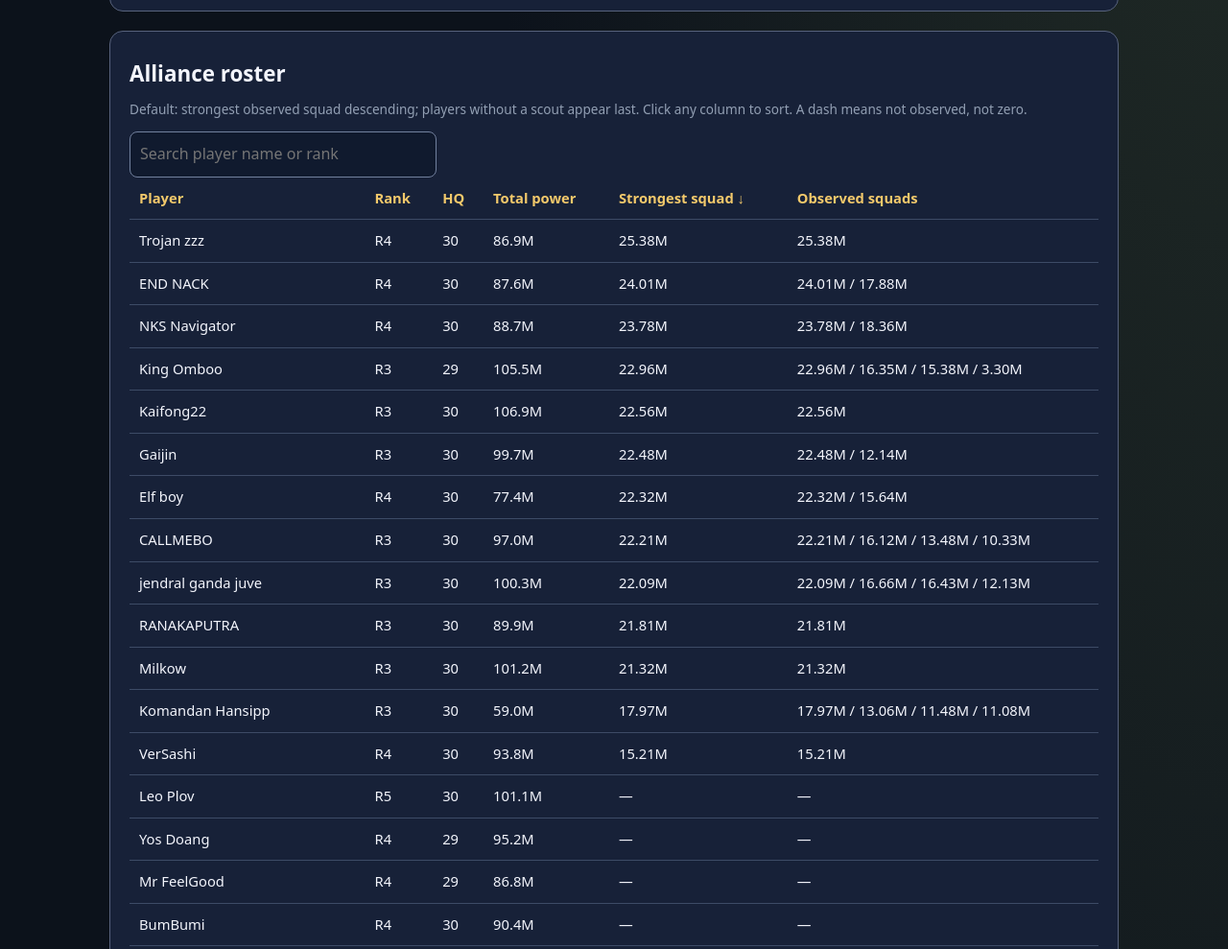
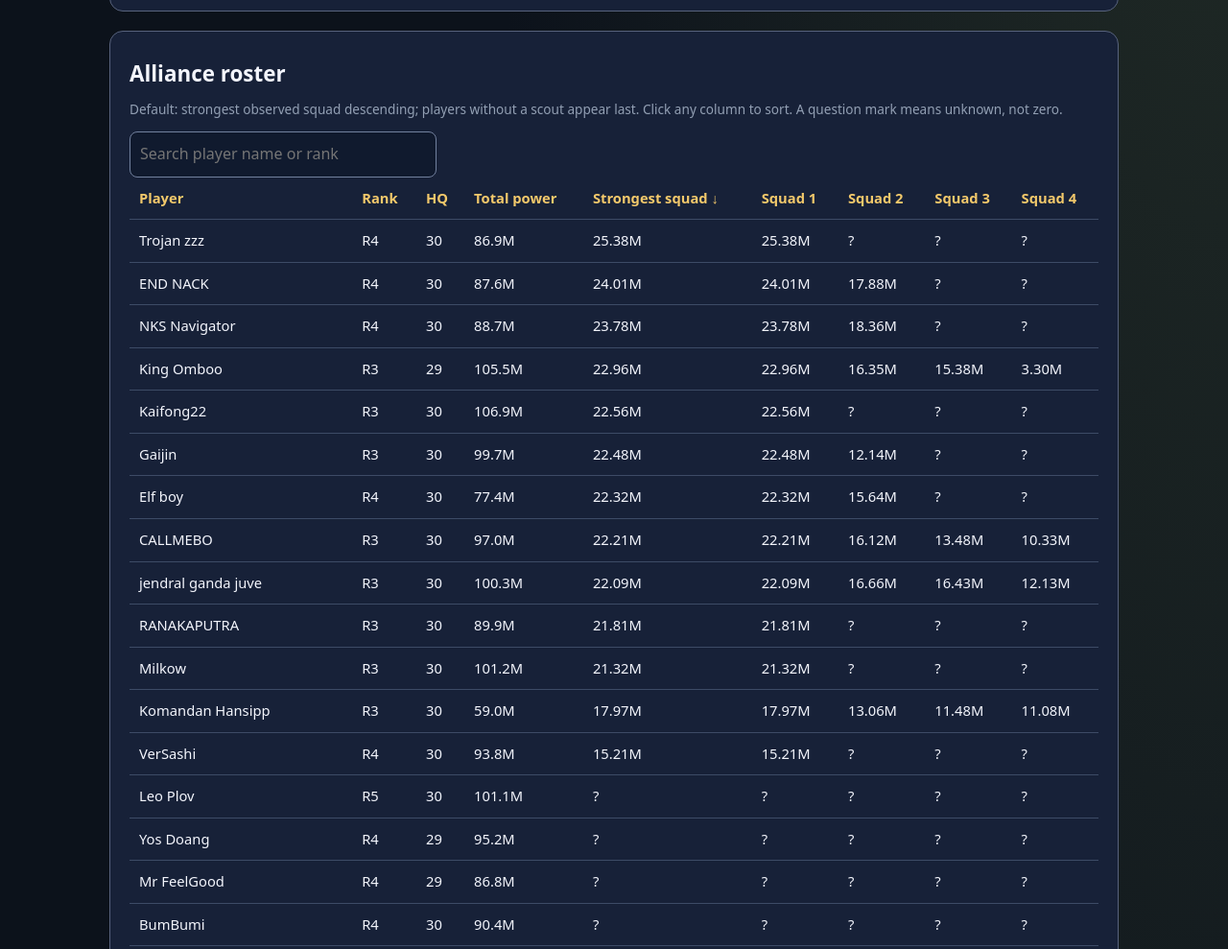
Before and after one commit to bornin1984/klzn-last-war-tools, a website: page strike-files/index.html in a window 1280 px wide. Shown: the part 995-1984 px from the top of the page at 96% size. Drawn offline with Linux system fonts and the light colour scheme.

Commit message:
Show individual squad columns with question marks for unknown values

```diff
--- a/strike-files/index.html
+++ b/strike-files/index.html
@@ -10,10 +10,10 @@ section{border:1px solid #57627c;border-radius:14px;padding:20px;margin:20px 0;b
 <main><nav><a href="../gold-zombies/">Gold Zombies</a><a class="active" href="./">Strike Files</a></nav><div class="eyebrow">KLZN / ENEMY INTELLIGENCE</div><h1>Strike Files</h1><p class="muted">Scouting intelligence. Squad power belongs to the player who owns the formation, including reinforcements seen elsewhere.</p>
 <section><div class="eyebrow">SERVER 2247 · ROnE</div><h2>RiseAsOne</h2><div class="stats" id="stats"></div></section>
 <section><h2>HQ distribution</h2><p class="muted">All alliance members · count and percentage</p><div class="chart"><canvas id="pie" width="280" height="280" aria-label="HQ level distribution pie chart" role="img"></canvas><div id="legend" class="legend"></div></div></section>
-<section><h2>Alliance roster</h2><p class="note">Default: strongest observed squad descending; players without a scout appear last. Click any column to sort. A dash means not observed, not zero.</p><input id="filter" placeholder="Search player name or rank" aria-label="Search players"><div class="tablewrap"><table><thead><tr><th data-sort="name">Player</th><th data-sort="rank">Rank</th><th data-sort="hq">HQ</th><th data-sort="power">Total power</th><th data-sort="max">Strongest squad ↓</th><th>Observed squads</th></tr></thead><tbody id="roster"></tbody></table></div></section>
+<section><h2>Alliance roster</h2><p class="note">Default: strongest observed squad descending; players without a scout appear last. Click any column to sort. A question mark means unknown, not zero.</p><input id="filter" placeholder="Search player name or rank" aria-label="Search players"><div class="tablewrap"><table><thead><tr><th data-sort="name">Player</th><th data-sort="rank">Rank</th><th data-sort="hq">HQ</th><th data-sort="power">Total power</th><th data-sort="max">Strongest squad ↓</th><th>Squad 1</th><th>Squad 2</th><th>Squad 3</th><th>Squad 4</th></tr></thead><tbody id="roster"></tbody></table></div></section>
 </main><footer>KLZN Last War Tools · Independent community project.</footer>
 <script>
-const fmt=n=>n==null?'—':n.toFixed(2)+'M';
+const fmt=n=>n==null?'?':n.toFixed(2)+'M';
 let people=[],sort='max',desc=true;
 fetch('./rone-2247.json').then(r=>{if(!r.ok)throw Error('Data unavailable');return r.json()}).then(data=>{
  people=data.players.map(p=>({...p,max:p.squads.length?Math.max(...p.squads):null}));
@@ -26,7 +26,7 @@ fetch('./rone-2247.json').then(r=>{if(!r.ok)throw Error('Data unavailable');retu
  render();
 }).catch(e=>{document.getElementById('roster').textContent=e.message});
 function render(){const q=document.getElementById('filter').value.toLowerCase();let rows=people.filter(p=>(p.name+' '+p.rank).toLowerCase().includes(q));rows.sort((a,b)=>{if(sort==='max'){if(a.max==null)return b.max==null?0:1;if(b.max==null)return -1}let x=a[sort],y=b[sort],c=typeof x==='number'&&typeof y==='number'?x-y:String(x).localeCompare(String(y));return desc?-c:c});
-const body=document.getElementById('roster');body.replaceChildren();rows.forEach(p=>{const tr=document.createElement('tr');[p.name,p.rank,p.hq,p.power.toFixed(1)+'M',fmt(p.max),p.squads.length?p.squads.map(fmt).join(' / '):'—'].forEach(v=>{const td=document.createElement('td');td.textContent=v;tr.appendChild(td)});body.appendChild(tr)})}
+const body=document.getElementById('roster');body.replaceChildren();rows.forEach(p=>{const tr=document.createElement('tr');[p.name,p.rank,p.hq,p.power.toFixed(1)+'M',fmt(p.max),...[0,1,2,3].map(i=>p.squads[i]==null?'?':fmt(p.squads[i]))].forEach(v=>{const td=document.createElement('td');td.textContent=v;tr.appendChild(td)});body.appendChild(tr)})}
 document.getElementById('filter').addEventListener('input',render);
 document.querySelectorAll('th[data-sort]').forEach(th=>th.addEventListener('click',()=>{const key=th.dataset.sort;if(sort===key)desc=!desc;else{sort=key;desc=key!=='name'&&key!=='rank'}render()}));
 </script></body></html>
```
